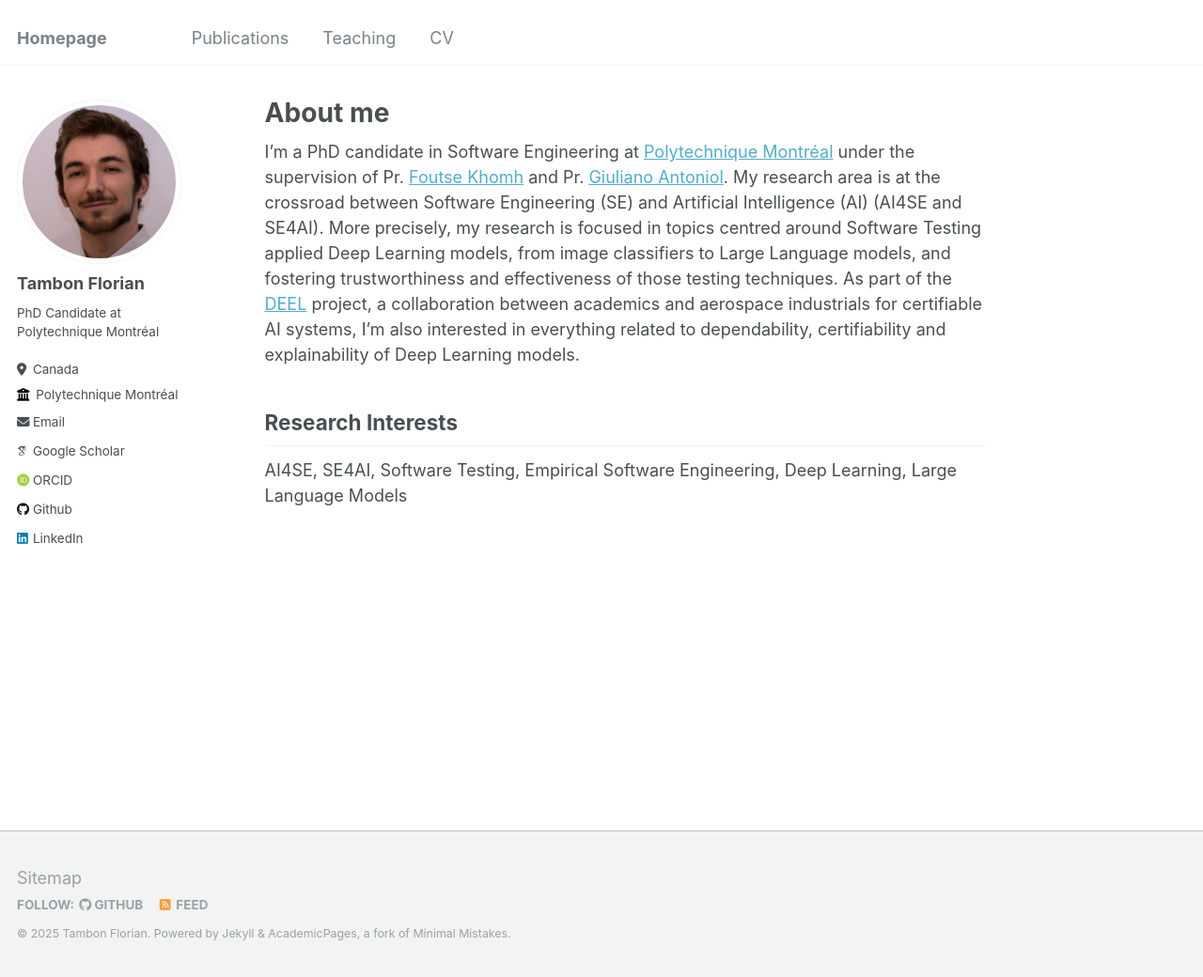
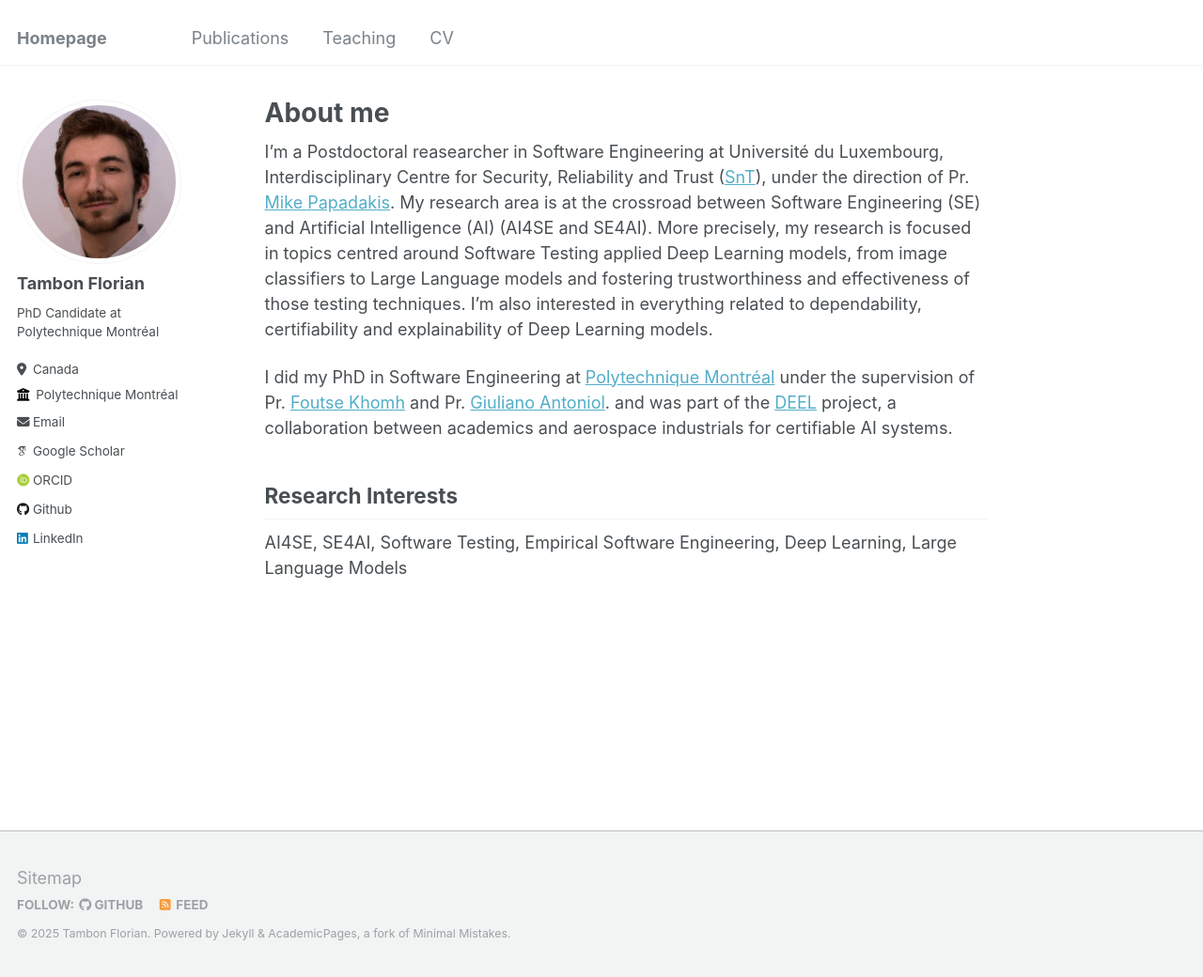
Before and after one commit to florian-tambon/florian-tambon.github.io, a Jekyll site: the page built from _pages/about.md, in a window 1280 px wide and 1040 px high. Shown: the whole window at 94% size. Built offline with Jekyll 4.4.1, drawn with Linux system fonts in a browser that asks for light colours; some web fonts are replaced.

Commit message:
Update about.md

```diff
--- a/_pages/about.md
+++ b/_pages/about.md
@@ -7,10 +7,14 @@ redirect_from:
   - /about.html
 ---
 
-I'm a PhD candidate in Software Engineering at [Polytechnique Montréal](https://polymtl.ca/en) under the supervision of Pr. [Foutse Khomh](http://www.khomh.net/) and Pr. [Giuliano Antoniol](https://gantoniol.github.io/).
-My research area is at the crossroad between Software Engineering (SE) and Artificial Intelligence (AI) (AI4SE and SE4AI).
-More precisely, my research is focused in topics centred around Software Testing applied Deep Learning models, from image classifiers to Large Language models,
-and fostering trustworthiness and effectiveness of those testing techniques. As part of the [DEEL](https://deel.quebec/en/) project, a collaboration between academics and aerospace industrials for certifiable AI systems, I'm also interested in everything related to dependability, certifiability and explainability of Deep Learning models.
+I'm a Postdoctoral reasearcher in Software Engineering at Université du Luxembourg, Interdisciplinary Centre for Security, Reliability and Trust ([SnT](https://www.uni.lu/snt-en/)),
+under the direction of Pr. [Mike Papadakis](https://mpapad.github.io/). My research area is at the crossroad between Software Engineering (SE) and Artificial Intelligence (AI) (AI4SE and SE4AI).
+More precisely, my research is focused in topics centred around Software Testing applied Deep Learning models, from image classifiers to Large Language models and fostering trustworthiness and effectiveness of those testing techniques.
+I'm also interested in everything related to dependability, certifiability and explainability of Deep Learning models.
+
+
+I did my PhD in Software Engineering at [Polytechnique Montréal](https://polymtl.ca/en) under the supervision of Pr. [Foutse Khomh](http://www.khomh.net/) and Pr. [Giuliano Antoniol](https://gantoniol.github.io/).
+and was part of the [DEEL](https://deel.quebec/en/) project, a collaboration between academics and aerospace industrials for certifiable AI systems.
 
 ## Research Interests
 
```
